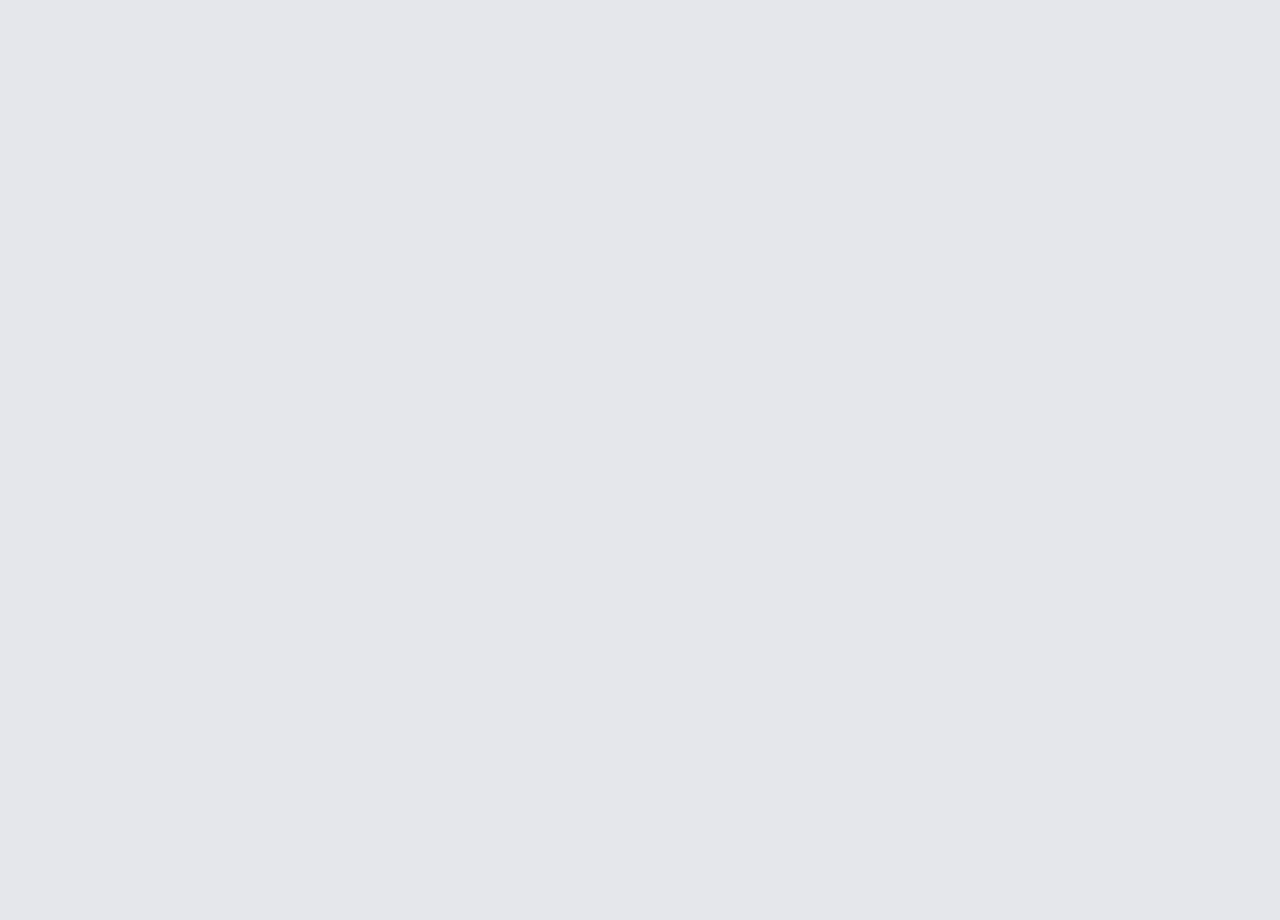
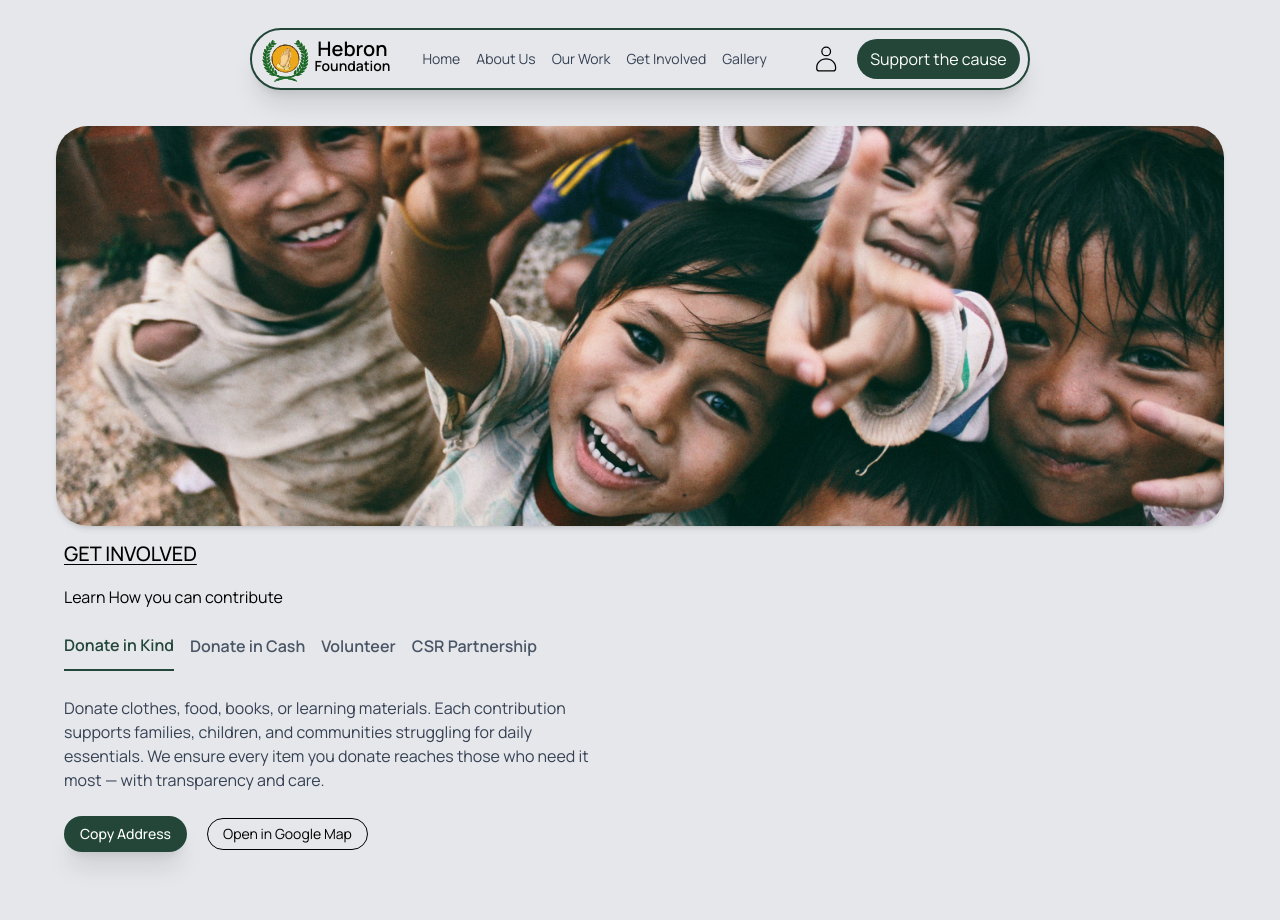
Before and after one commit to ngohebron/hebron-client, a React (Vite) app in the folder hebronWeb/: page /getinvolved in a window 1280 px wide. Before the commit this address had no page. Shown: the top 920 px of the page. Before the commit the page ends 800 px from the top, so only its background shows below. Built offline with nearby package versions, Linux system fonts and the light colour scheme; a web font is replaced by a local one.

Commit message:
Get Involved page done

```diff
--- a/hebronWeb/src/App.jsx
+++ b/hebronWeb/src/App.jsx
@@ -8,6 +8,7 @@ import Campaign_page from './pages/Campaign_page'
 import DonationFood from './pages/donationFood'
 import ScrollToTop from './component/ScrollToTop'
 import DonationHub from './pages/donationHub'
+import GetInvolved from './pages/GetInvolved'
 
 
 function App() {
@@ -37,6 +38,7 @@ function App() {
             <Route path="/campaign" element={<Campaign_page/>} />
             <Route path="/donationhub" element={<DonationHub/>} />
              <Route path="/donationfood" element={<DonationFood/>} />
+             <Route path="/getinvolved" element={<GetInvolved/>} />
         </Routes>
       </ReactLenis>
     </Router>
--- a/hebronWeb/src/component/Footer.jsx
+++ b/hebronWeb/src/component/Footer.jsx
@@ -1,5 +1,6 @@
 import React from "react";
 import { Link, useNavigate } from "react-router-dom";
+import { ADDRESS } from "../constants/data";
 
 const Footer = () => {
   const navigate = useNavigate();
@@ -18,9 +19,11 @@ const Footer = () => {
               <div className="w-2/4 h-[4px] bg-gradient-to-r from-emerald-700 to-emerald-900 mb-2"></div>
 
               <p className="text-gray-700">
-                H.No. B 23, Limbore Plot , Near Arun Cinema Theater, Dapodi,
+                {/* H.No. B 23, Limbore Plot , Near Arun Cinema Theater, Dapodi, */}
+                {ADDRESS.line1}
                 <br />
-                Pune - 411012, Maharashtra
+                {/* Pune - 411012, Maharashtra */}
+                {ADDRESS.city} - {ADDRESS.pincode}, {ADDRESS.state}
               </p>
               <p className="text-gray-700 mt-4">
                 Contact us: <span className="text-emerald-800">8793235622</span>
--- a/hebronWeb/src/constants/data.js
+++ b/hebronWeb/src/constants/data.js
@@ -1,4 +1,23 @@
 // src/constants/data.js
+
+export const ADDRESS = {
+  line1: " H.No. B 23, Limbore Plot , Near Arun Cinema Theater, Dapodi,",
+  city: "Pune",
+  state: "Maharashtra",
+  pincode: "411012",
+  coordinates: {
+    lat: 18.58132419136752,
+    lng: 73.83265527887657
+  }
+};
+
+export const NGO_Details = {
+  name: "Hebron Foundation",
+  contactNumber: "8793235622",
+  email: "info@hebronfoundation.org"
+};
+
+
 
 export const navLinks = [
   { label: "Home", path: "/" },
--- /dev/null
+++ b/hebronWeb/src/pages/GetInvolved.jsx
@@ -0,0 +1,178 @@
+import React from "react";
+import MainLayout from "../layout/MainLayout";
+import { ADDRESS, NGO_Details } from "../constants/data";
+import { useNavigate } from "react-router-dom";
+import Footer from "../component/Footer";
+
+function GetInvolved() {
+    const navigate = useNavigate();
+  const campaignsData = [
+    {
+      id: "tab1",
+      title: "Donate in Kind",
+      heading: "Be part of the change.",
+      description:
+        "Donate clothes, food, books, or learning materials. Each contribution supports families, children, and communities struggling for daily essentials. We ensure every item you donate reaches those who need it most — with transparency and care.",
+      helpText: "You can drop off your donations at our NGO.",
+    },
+    {
+      id: "tab2",
+      title: "Donate in Cash",
+      heading: "",
+      description:
+        "Your financial support directly powers our programs in education, food distribution, and child welfare. You can choose to donate one time or become a monthly donor.",
+      helpText: "Sponsor a Child’s Education.",
+    },
+    {
+      id: "tab3",
+      title: "Volunteer",
+      heading: "",
+      description:
+        "Whether you have a few hours a week or just one day to spare, your time can change lives. Join our volunteer network to help organize donation drives, mentor children, or support on-ground initiatives.",
+      helpText: "",
+    },
+    {
+      id: "tab4",
+      title: "CSR Partnership",
+      heading: "",
+      description:
+        "Hebron Foundation is CSR-registered and 80G certified, making your support both impactful and compliant. Partner with us to implement end-to-end CSR projects — from on-ground execution to transparent reporting.",
+      helpText: "",
+    },
+  ];
+  const [activeTab, setActiveTab] = React.useState("tab1");
+const FULL_ADDRESS = `${ADDRESS.line1}, ${ADDRESS.city} - ${ADDRESS.pincode}, ${ADDRESS.state}`;
+ const handleCopy = async () => {
+  try {
+    await navigator.clipboard.writeText(FULL_ADDRESS);
+    alert("Address copied!");
+  } catch (err) {
+    console.error("Failed to copy text", err);
+  }
+};
+const openInGoogleMaps = (lat, lng) => {
+  const url = `https://www.google.com/maps/place/${lat},${lng}`;
+  window.open(url, "_blank");
+};
+const sendEmail = () => {
+  window.location.href = `mailto:${NGO_Details.email}`;
+};
+  return (
+    <MainLayout className="w-full h-screen flex justify-center items-center">
+      <div className="p-4 rounded mx-10">
+        <div className="w-full">
+          <img
+            src="/campaign/image1.jpg"
+            alt="image1"
+            className="w-full h-100 object-cover rounded-4xl shadow-md"
+          />
+        </div>
+
+        <div className="mt-4 mx-2">
+          <h1 className="font-medium text-[20px] leading-[116%] tracking-[0%] uppercase underline decoration-solid decoration-[5.5%] underline-offset-[8.5%]">
+            Get Involved
+          </h1>
+          <h1 className="mt-5">Learn How you can contribute</h1>
+          <div className="grid grid-cols-1 md:grid-cols-2 gap-20  mt-6">
+            <div className="flex flex-col">
+              {/* Tabs */}
+              <div className="flex gap-4 mb-6 border-b border-gray-200">
+                {campaignsData.map((campaign) => (
+                  <button
+                    key={campaign.id}
+                    onClick={() => setActiveTab(campaign.id)}
+                    className={`pb-3 font-semibold transition cursor-pointer ${
+                      activeTab === campaign.id
+                        ? "border-b-2 border-customGreen text-customGreen"
+                        : "text-gray-600 hover:text-gray-900"
+                    }`}
+                  >
+                    {campaign.title}
+                  </button>
+                ))}
+              </div>
+
+              {/* Tab Content */}
+              <div className="text-gray-700 flex-grow">
+                {campaignsData.map(
+                  (campaign) =>
+                    activeTab === campaign.id && (
+                      <div key={campaign.id}>
+                        <p className="mb-6">{campaign.description}</p>
+                      </div>
+                    )
+                )}
+              </div>
+
+              {/* Button at Bottom */}
+              <div className="mt-auto">
+                {campaignsData.map((campaign) =>
+                  activeTab === campaign.id ? (
+                    <div>
+                      {campaign.id === "tab1" && (
+                        <div>
+                          <button
+                            key={campaign.id}
+                            className="bg-[#234639] text-sm text-white hover:bg-emerald-900 hover:text-gray-200 transition px-4 py-2 w-fit rounded-3xl font-medium shadow-xl cursor-pointer"
+                            onClick={handleCopy}
+                          >
+                            Copy Address
+                          </button>
+                          <button
+                            key={campaign.id}
+                            className="text-sm text-black hover:bg-emerald-900 hover:text-gray-200 rounded-[22px] border opacity-100 gap-2 px-[15px] py-[5px] mx-5"
+                           onClick={() => openInGoogleMaps(ADDRESS.coordinates.lat,ADDRESS.coordinates.lng)}
+                          >
+                            Open in Google Map
+                          </button>
+                        </div>
+                      )}
+                      {campaign.id === "tab2" && (
+                        <div>
+                          <button
+                            key={campaign.id}
+                            className="bg-[#234639] text-sm text-white hover:bg-emerald-900 hover:text-gray-200 transition px-4 py-2 w-fit rounded-3xl font-medium shadow-xl cursor-pointer"
+                          onClick={()=>navigate("/donationhub")}
+                         >
+                            Support the cause
+                          </button>
+                        </div>
+                      )}
+                      {campaign.id === "tab3" && (
+                        <div>
+                          <button
+                            key={campaign.id}
+                            className="bg-[#234639] text-sm text-white hover:bg-emerald-900 hover:text-gray-200 transition px-4 py-2 w-fit rounded-3xl font-medium shadow-xl cursor-pointer"
+                            onClick={sendEmail}
+                         >
+                            Write to us to Volunteer
+                          </button>
+                        </div>
+                      )}
+                      {campaign.id === "tab4" && (
+                        <div>
+                          <button
+                            key={campaign.id}
+                            className="bg-[#234639] text-sm text-white hover:bg-emerald-900 hover:text-gray-200 transition px-4 py-2 w-fit rounded-3xl font-medium shadow-xl cursor-pointer"
+                            onClick={handleCopy}
+                         >
+                            Write to us for CSR support
+                          </button>
+                        </div>
+                      )}
+                    </div>
+                  ) : null
+                )}
+              </div>
+            </div>
+          </div>
+        </div>
+      </div>
+      <div>
+        <Footer/>
+      </div>
+    </MainLayout>
+  );
+}
+
+export default GetInvolved;
```
